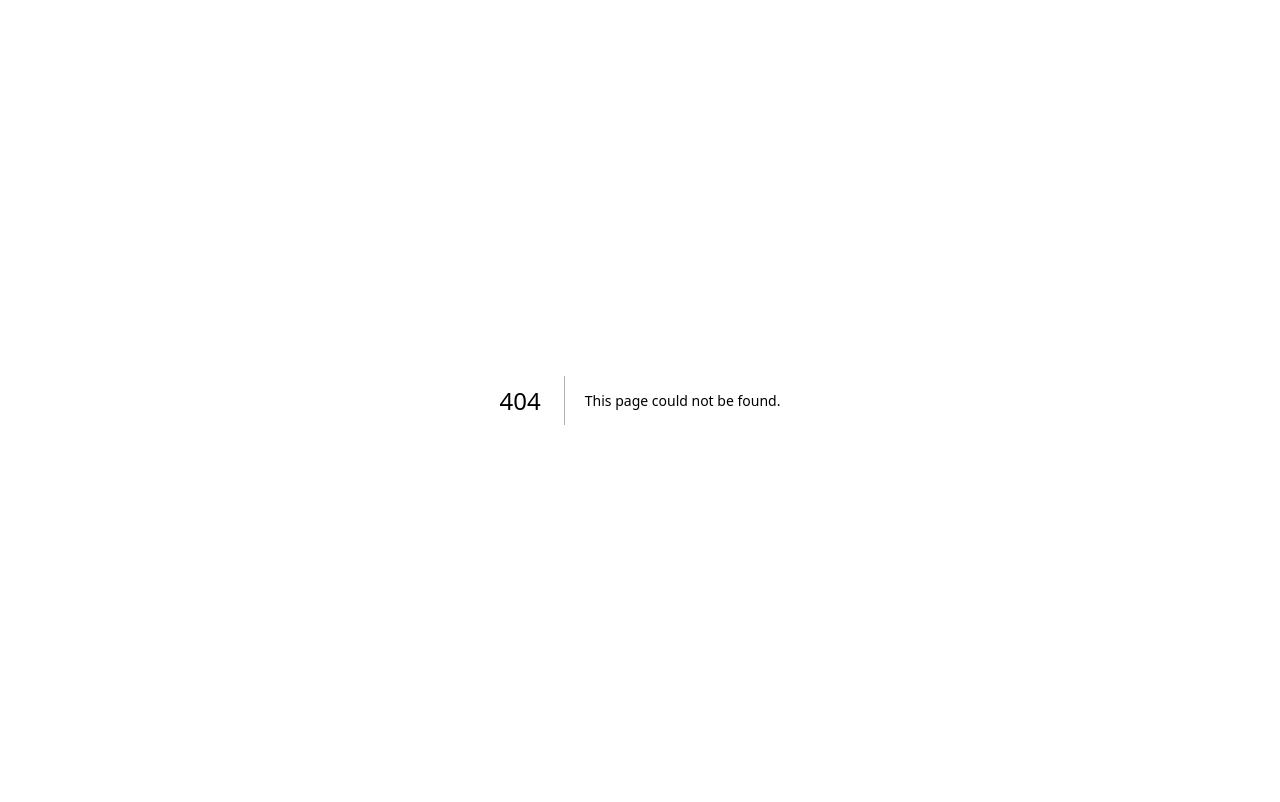
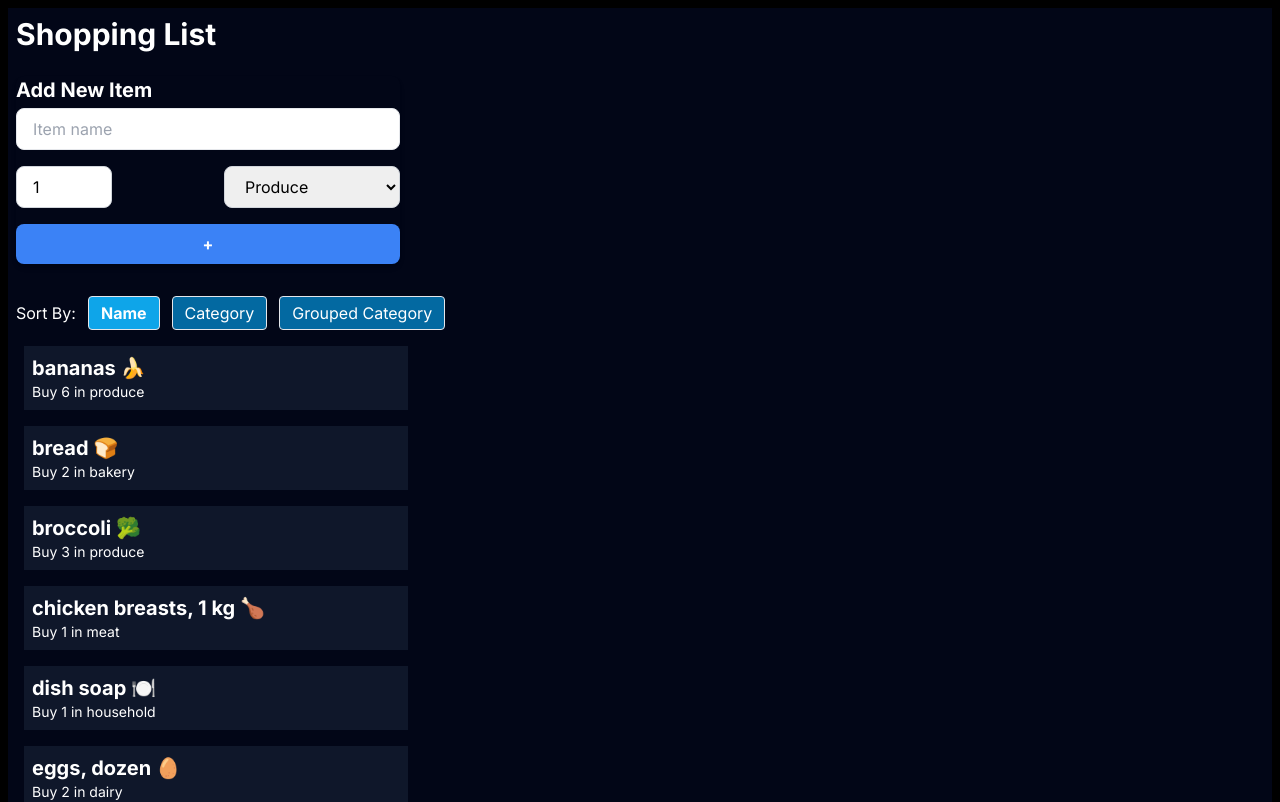
Before and after one commit to Ammar-Khan08/cprg306-assignments, a Next.js app: page /week-6 in a window 1280 px wide. Before the commit this address had no page. Shown: the top 802 px of the page. Built offline with nearby package versions, Linux system fonts and the light colour scheme.

Commit message:
Final Commit

```diff
--- a/app/page.js
+++ b/app/page.js
@@ -9,6 +9,7 @@ export default function Home() {
         <li><Link href="/week-3">Week 3</Link></li>
         <li><Link href="/week-4">Week 4</Link></li>
         <li><Link href="/week-5">Week 5</Link></li>
+        <li><Link href="/week-6">Week 6</Link></li>
       </ul>
     </>
   );
--- /dev/null
+++ b/app/week-6/item-list.js
@@ -0,0 +1,86 @@
+"use client";
+import { useState } from "react";
+import Item from "./item";
+
+function ItemList({ items }) {
+  const [sortBy, setSortBy] = useState("name");
+
+  const sortedItems = [...items].sort((a, b) => {
+    if (sortBy === "name") {
+      return a.name.localeCompare(b.name);
+    } else if (sortBy === "category") {
+      return a.category.localeCompare(b.category) || a.name.localeCompare(b.name);
+    } else if (sortBy === "groupedCategory") {
+      return a.category.charAt(0).localeCompare(b.category.charAt(0)) || a.name.localeCompare(b.name);
+    }
+    return 0;
+  });
+
+  // console.log(sortedItems);
+
+  const groupedItems = sortedItems.reduce((acc, item) => {
+    if (!acc[item.category]) {
+      acc[item.category] = [];
+    }
+    acc[item.category].push(item);
+    return acc;
+  }, {});
+
+  //   console.log(groupedItems);
+
+  return (
+    <main>
+      <div className="flex gap-3 items-center">
+        <p>Sort By: </p>
+        <button
+          onClick={() => setSortBy("name")}
+          className={`${
+            sortBy === "name" ? "bg-sky-500 font-bold" : "bg-sky-700"
+          } border rounded p-1 px-3`}
+        >
+          Name
+        </button>
+        <button
+          onClick={() => setSortBy("category")}
+          className={`${
+            sortBy === "category" ? "bg-sky-500 font-bold" : "bg-sky-700"
+          } border rounded p-1 px-3`}
+        >
+          Category
+        </button>
+
+        <button
+          onClick={() => setSortBy("groupedCategory")}
+          className={`${
+            sortBy === "groupedCategory" ? "bg-sky-500 font-bold" : "bg-sky-700"
+          } border rounded p-1 px-3`}
+        >
+          Grouped Category
+        </button>
+      </div>
+
+      <ul>
+        {sortBy === "groupedCategory"
+          ? Object.entries(groupedItems).map(([category, items]) => (
+              <div key={category}>
+                <h2 className="capitalize text-xl mt-4">{category}</h2>
+                <ul>
+                  {items.map((item, index) => (
+                    <li key={index}>
+                      <Item key={index} {...item}></Item>
+                    </li>
+                  ))}
+                </ul>
+              </div>
+            ))
+          : sortedItems.map((item, index) => (
+              <li key={index}>
+                <Item key={index} {...item}></Item>
+              </li>
+            ))}
+      </ul>
+    </main>
+  );
+}
+
+export default ItemList;
--- /dev/null
+++ b/app/week-6/item.js
@@ -0,0 +1,14 @@
+function Item({ name, quantity, category }) {
+    return (
+      <>
+        <ul className="bg-slate-900 mb-4 mt-4 ml-2 container p-2 max-w-sm">
+          <li className="text-xl font-bold">{name}</li>
+          <li className="text-sm">
+            Buy {quantity} in {category}
+          </li>
+        </ul>
+      </>
+    );
+  }
+
+  export default Item;
--- /dev/null
+++ b/app/week-6/items.json
@@ -0,0 +1,74 @@
+[
+    {
+      "id": "1h2GJKH12gkHG31h1H",
+      "name": "milk, 4 L 🥛",
+      "quantity": 1,
+      "category": "dairy"
+    },
+    {
+      "id": "2KJH3k2j3H1k2J3K1H",
+      "name": "bread 🍞",
+      "quantity": 2,
+      "category": "bakery"
+    },
+    {
+      "id": "3h2KJH3k2j3H1k2J3",
+      "name": "eggs, dozen 🥚",
+      "quantity": 2,
+      "category": "dairy"
+    },
+    {
+      "id": "4k2J3K1H2GJKH12gk",
+      "name": "bananas 🍌",
+      "quantity": 6,
+      "category": "produce"
+    },
+    {
+      "id": "5H1h1H2KJH3k2j3H",
+      "name": "broccoli 🥦",
+      "quantity": 3,
+      "category": "produce"
+    },
+    {
+      "id": "6H1k2J3K1H2GJKH1",
+      "name": "chicken breasts, 1 kg 🍗",
+      "quantity": 1,
+      "category": "meat"
+    },
+    {
+      "id": "7gkHG31h1H2KJH3k",
+      "name": "pasta sauce 🍝",
+      "quantity": 3,
+      "category": "canned goods"
+    },
+    {
+      "id": "8j3H1k2J3K1H2GJK",
+      "name": "spaghetti, 454 g 🍝",
+      "quantity": 2,
+      "category": "dry goods"
+    },
+    {
+      "id": "9H12gkHG31h1H2KJ",
+      "name": "toilet paper, 12 pack 🧻",
+      "quantity": 1,
+      "category": "household"
+    },
+    {
+      "id": "10H3k2j3H1k2J3K1",
+      "name": "paper towels, 6 pack",
+      "quantity": 1,
+      "category": "household"
+    },
+    {
+      "id": "11k2J3K1H2GJKH12",
+      "name": "dish soap 🍽️",
+      "quantity": 1,
+      "category": "household"
+    },
+    {
+      "id": "12GJKH12gkHG31h1",
+      "name": "hand soap 🧼",
+      "quantity": 4,
+      "category": "household"
+    }
+  ]
--- /dev/null
+++ b/app/week-6/new-item.js
@@ -0,0 +1,120 @@
+"use client";
+import { useState } from "react";
+
+function NewItem({ onAddItem }) {
+  const [name, setName] = useState("");
+  const [quantity, setQuantity] = useState(1);
+  const [category, setCategory] = useState("produce");
+
+  const handleSubmit = (event) => {
+    event.preventDefault();
+
+    function generateRandomId(length = 18) {
+      const characters =
+        "ABCDEFGHIJKLMNOPQRSTUVWXYZabcdefghijklmnopqrstuvwxyz0123456789";
+      let result = "";
+      const charactersLength = characters.length;
+      for (let i = 0; i < length; i++) {
+        result += characters.charAt(
+          Math.floor(Math.random() * charactersLength)
+        );
+      }
+      return result;
+    }
+
+    const item = {
+      id: generateRandomId(),
+      name,
+      quantity,
+      category,
+    };
+
+    onAddItem(item);
+    console.log(item);
+
+    // Reset state variables to initial values
+    setName("");
+    setQuantity(1);
+    setCategory("produce");
+  };
+
+  const options = [
+    "Produce",
+    "Dairy",
+    "Bakery",
+    "Meat",
+    "Frozen Foods",
+    "Canned Goods",
+    "Dry Goods",
+    "Beverages",
+    "Snacks",
+    "Household",
+    "Other",
+  ];
+
+  const handleNameChange = (event) => {
+    setName(event.target.value);
+  };
+
+  const handleQuantityChange = (event) => {
+    setQuantity(event.target.value);
+  };
+
+  const handleCategoryChange = (event) => {
+    setCategory(event.target.value);
+  };
+
+  return (
+    <main className="flex align-items">
+      <div className="w-full max-w-sm bg-slate-950 text-black rounded-lg shadow-md mt-2 mb-8">
+        <h3 className="text-xl font-bold text-white">Add New Item</h3>
+        <form className="w-full mt-1" onSubmit={handleSubmit}>
+          <div className="mb-4">
+            <input
+              required
+              type="text"
+              name="name"
+              value={name}
+              onChange={handleNameChange}
+              placeholder="Item name"
+              className="w-full px-4 py-2 rounded-lg border focus:outline-none focus:border-blue-500"
+            ></input>
+          </div>
+
+          <div className="flex justify-between space-x-4 mb-4">
+            <input
+              type="number"
+              name="quantity"
+              min={1}
+              max={99}
+              value={quantity}
+              required
+              onChange={handleQuantityChange}
+              className="w-24 px-4 py-2 rounded-lg border border-gray-300 focus:outline-none focus:border-blue-500"
+            ></input>
+
+            <select
+              type="text"
+              value={category}
+              onChange={handleCategoryChange}
+              className="w-44 px-4 py-2 rounded-lg border border-gray-300 focus:outline-none focus:border-blue-500 "
+            >
+              {options.map((option, index) => (
+                <option key={index} label={option} value={option.toLocaleLowerCase()}></option>
+              ))}
+            </select>
+          </div>
+
+          <button
+            type="submit"
+            className="w-full py-2 px-4 bg-blue-500 hover:bg-blue-700 rounded-lg text-white font-bold"
+          >
+            +
+          </button>
+        </form>
+      </div>
+    </main>
+  );
+}
+
+export default NewItem;
--- /dev/null
+++ b/app/week-6/page.js
@@ -0,0 +1,25 @@
+"use client";
+import { useState } from "react";
+import ItemList from "./item-list";
+import NewItem from "./new-item";
+import itemsData from "./items.json";
+
+function Page() {
+  const [items, setItems] = useState(itemsData);
+
+  const handleAddItem = (newItem) => {
+    setItems([...items, newItem]);
+  };
+
+  return (
+    <main className="bg-slate-950 text-white m-2 p-2">
+      <div className="max-w-md w-full">
+        <h1 className="text-3xl font-bold mb-4">Shopping List</h1>
+        <NewItem onAddItem={handleAddItem}></NewItem>
+        <ItemList items={items}></ItemList>
+      </div>
+    </main>
+  );
+}
+
+export default Page;
```
